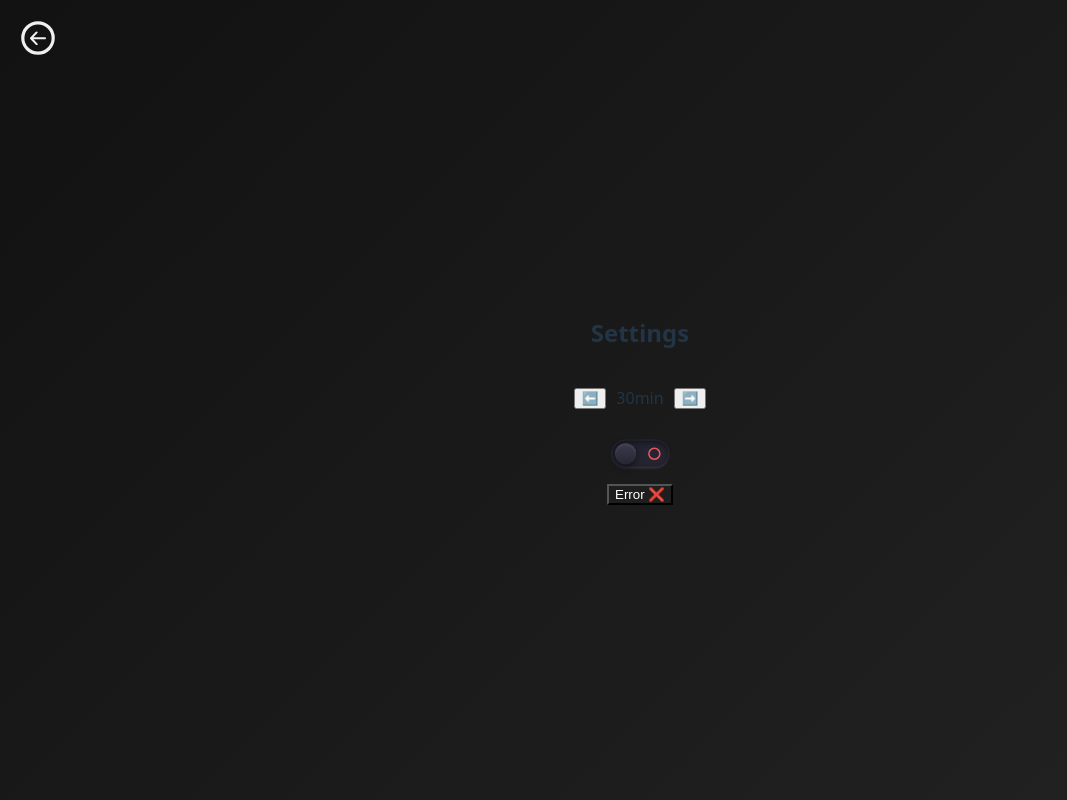
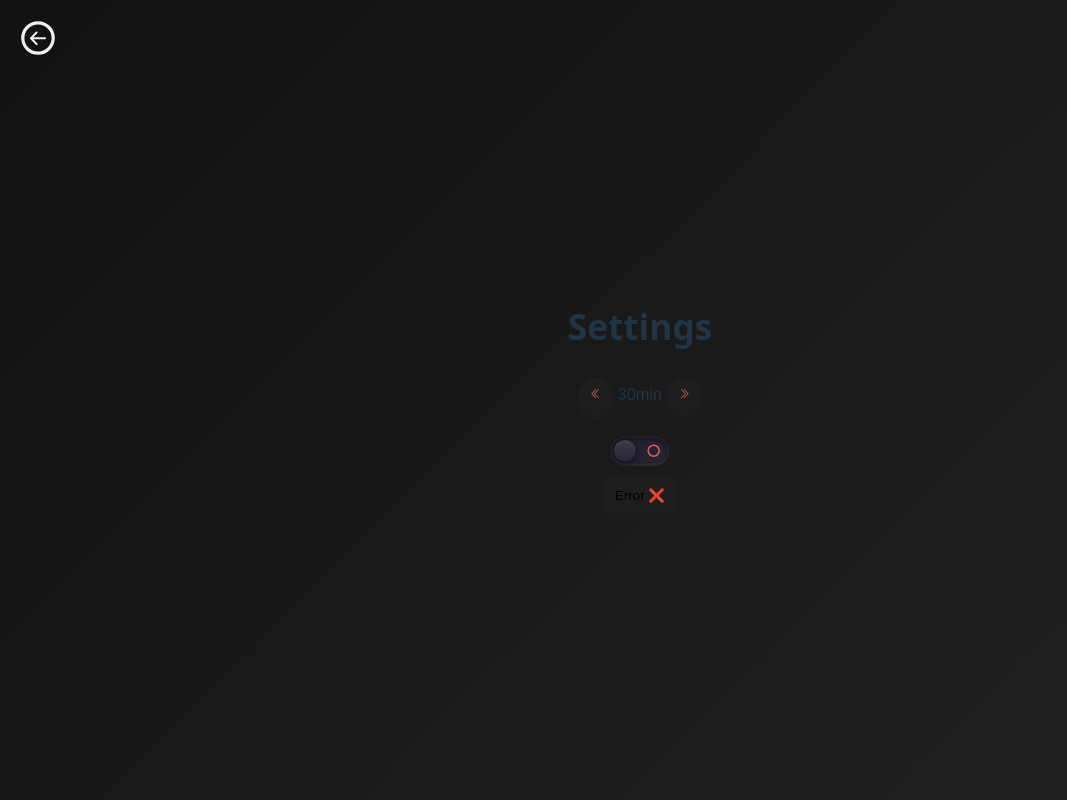
Before and after one commit to Alexandros250/Screen-Time-Reminder, a React (Vite) app in the folder Screen Time Reminder/: page /settings in a window 1280 px wide. Both pictures are taken after a click on the button 1248 px from the left and 32 px from the top of the page. Shown: the whole page, without its empty margins (0-1067 px from the left). Built offline with nearby package versions, Linux system fonts and the light colour scheme.

Commit message:
Upgrading settings pannel

```diff
--- a/Screen Time Reminder/src/Components/ArrowButtonLeft.tsx
+++ b/Screen Time Reminder/src/Components/ArrowButtonLeft.tsx
@@ -1,9 +1,30 @@
-import "../css/ArrowButton.css"
+import "../css/ArrowButton.css";
 
 function ArrowButtonLeft() {
   return (
     <>
-      <button>⬅️</button>
+        <li className="icon black">
+          <span className="tooltip">-</span>
+          <span>
+            <svg
+              viewBox="0 0 16 16"
+              className="bi bi-chevron-double-left"
+              fill="currentColor"
+              height="16"
+              width="16"
+              xmlns="http://www.w3.org/2000/svg"
+            >
+              <path
+                d="M8.354 1.646a.5.5 0 0 1 0 .708L2.707 8l5.647 5.646a.5.5 0 0 1-.708.708l-6-6a.5.5 0 0 1 0-.708l6-6a.5.5 0 0 1 .708 0z"
+                fill-rule="evenodd"
+              ></path>
+              <path
+                d="M12.354 1.646a.5.5 0 0 1 0 .708L6.707 8l5.647 5.646a.5.5 0 0 1-.708.708l-6-6a.5.5 0 0 1 0-.708l6-6a.5.5 0 0 1 .708 0z"
+                fill-rule="evenodd"
+              ></path>
+            </svg>
+          </span>
+        </li>
     </>
   );
 }
--- a/Screen Time Reminder/src/Components/ArrowButtonRight.tsx
+++ b/Screen Time Reminder/src/Components/ArrowButtonRight.tsx
@@ -1,9 +1,30 @@
-import "../css/ArrowButton.css"
+import "../css/ArrowButton.css";
 
 function ArrowButtonRight() {
   return (
     <>
-      <button>➡️</button>
+        <li className="icon black">
+          <span className="tooltip">+</span>
+          <span>
+            <svg
+              viewBox="0 0 16 16"
+              className="bi bi-chevron-double-right"
+              fill="currentColor"
+              height="16"
+              width="16"
+              xmlns="http://www.w3.org/2000/svg"
+            >
+              <path
+                d="M3.646 1.646a.5.5 0 0 1 .708 0l6 6a.5.5 0 0 1 0 .708l-6 6a.5.5 0 0 1-.708-.708L9.293 8 3.646 2.354a.5.5 0 0 1 0-.708z"
+                fill-rule="evenodd"
+              ></path>
+              <path
+                d="M7.646 1.646a.5.5 0 0 1 .708 0l6 6a.5.5 0 0 1 0 .708l-6 6a.5.5 0 0 1-.708-.708L13.293 8 7.646 2.354a.5.5 0 0 1 0-.708z"
+                fill-rule="evenodd"
+              ></path>
+            </svg>
+          </span>
+        </li>
     </>
   );
 }
--- a/Screen Time Reminder/src/css/ArrowButton.css
+++ b/Screen Time Reminder/src/css/ArrowButton.css
@@ -0,0 +1,78 @@
+.wrapper {
+  gap: 18px;
+  display: inherit;
+  align-items: inherit;
+  scale: 0.68;
+  font-family: "Poppins", sans-serif;
+}
+
+.wrapper .icon {
+  position: relative;
+  background: #1e1e1e;
+  border-radius: 50%;
+  width: 50px;
+  height: 50px;
+  font-size: 18px;
+  display: flex;
+  justify-content: center;
+  align-items: center;
+  flex-direction: column;
+  box-shadow: 0 10px 10px #1e1e1e;
+  cursor: pointer;
+  transition: all 0.2s cubic-bezier(0.68, -0.55, 0.265, 1.55);
+}
+
+/* .wrapper .tooltip {
+  position: absolute;
+  top: 0;
+  font-size: 14px;
+  background: #fff;
+  color: #1e1e1e;
+  padding: 5px 8px;
+  border-radius: 5px;
+  box-shadow: 0 10px 10px #1e1e1e;
+  opacity: 0;
+  pointer-events: none;
+  transition: all 0.3s cubic-bezier(0.68, -0.55, 0.265, 1.55);
+}
+
+.wrapper .tooltip::before {
+  position: absolute;
+  content: "";
+  height: 8px;
+  width: 8px;
+  background: #fff;
+  bottom: -3px;
+  transform: translate(-50%) rotate(45deg);
+  transition: all 0.3s cubic-bezier(0.68, -0.55, 0.265, 1.55);
+} */
+
+/* .wrapper .icon:hover .tooltip {
+  top: -45px;
+  opacity: 1;
+  visibility: visible;
+  pointer-events: auto;
+} */
+
+.wrapper .icon:active {
+  transform: translateY(+5px);
+}
+
+.wrapper .icon:hover span,
+.wrapper .icon:hover .tooltip {
+  text-shadow: 0px -1px 0px #1e1e1e;
+}
+
+.wrapper svg {
+  fill: rgb(239, 86, 95);
+}
+
+.wrapper span:hover,
+.wrapper svg:hover,
+.wrapper .black:hover,
+.wrapper .black:hover .tooltip,
+.wrapper .black:hover .tooltip::before {
+  background: white;
+  color: #1e1e1e;
+  fill: #1e1e1e;
+}
--- a/Screen Time Reminder/src/css/ErrorButon.css
+++ b/Screen Time Reminder/src/css/ErrorButon.css
@@ -1,9 +1,16 @@
 .error-button {
-    background-color: rgb(30, 30, 30);
-    color: white
+  background-color: #1e1e1e;
+  height: 35px;
+  width: 70px;
+  border-radius: 5px;
+  border: 0px;
 }
 
 .error-button:hover {
-    background-color: white;
-    color: rgb(30, 30, 30);
+  background-color: white;
+  color: black;
 }
+
+.error-button:active {
+  transform: translateY(+1.5px);
+}
--- a/Screen Time Reminder/src/css/TimeBetweenNotifications.css
+++ b/Screen Time Reminder/src/css/TimeBetweenNotifications.css
@@ -1,3 +1,4 @@
 .time-between-notifications {
     display: inline;
+    scale: 1.5;
 }
--- a/Screen Time Reminder/src/css/index.css
+++ b/Screen Time Reminder/src/css/index.css
@@ -57,7 +57,11 @@ h1 {
 
 .minutes-navbar{
     display: flex;
-    justify-content:space-around;
+    justify-content:space-between;
     align-items: center;
-    gap: 10px;
 }
+
+.settings-text {
+  font-size: 2.2em;
+  line-height: 0.6;
+}
--- a/Screen Time Reminder/src/pages/Settings.tsx
+++ b/Screen Time Reminder/src/pages/Settings.tsx
@@ -5,16 +5,16 @@ import ArrowButtonLeft from "../Components/ArrowButtonLeft";
 import ArrowButtonRight from "../Components/ArrowButtonRight";
 import TimeBetweenNotifications from "../Components/TimeBetweenNotifications";
 function Settings() {
-
-
   return (
     <div className="settings-page">
       <div>
-        <h2>Settings</h2>
+        <h2 className="settings-text">Settings</h2>
         <div className="minutes-navbar">
-          <ArrowButtonLeft />
-          <TimeBetweenNotifications />
-          <ArrowButtonRight />
+          <div className="wrapper">
+            <ArrowButtonLeft />
+            <TimeBetweenNotifications />
+            <ArrowButtonRight />
+          </div>
         </div>
         <SwitchButton />
         <ErrorButton />
```
